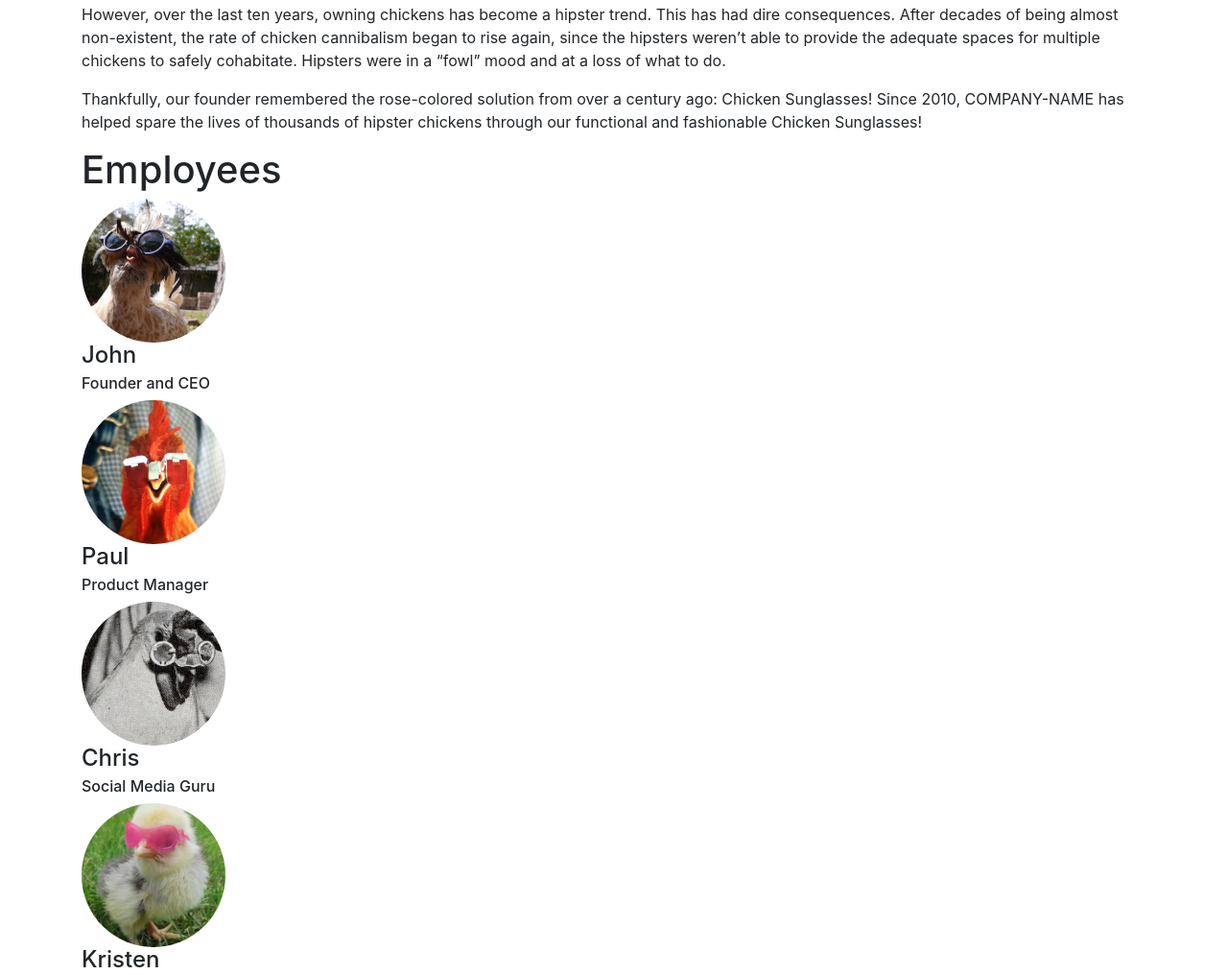
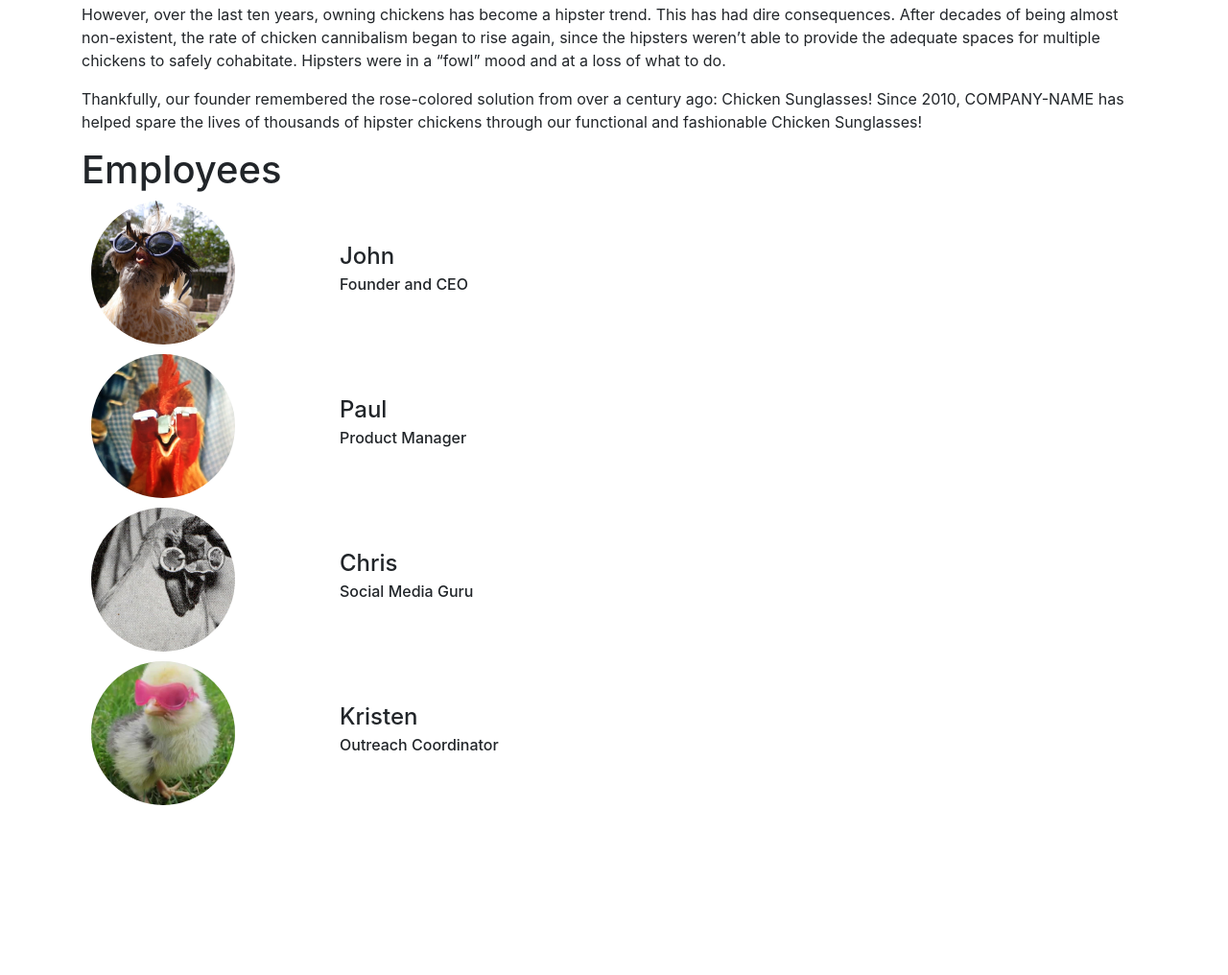
Before and after one commit to nss-day-cohort-22/company-website-part-deux-confused-camels, a plain HTML site: page about/about.html in a window 1280 px wide. Shown: the part 853-1869 px from the top of the page at 96% size. After the commit the page ends 1750 px from the top, so only its background shows below. Drawn offline with nearby package versions, Linux system fonts and the light colour scheme.

Commit message:
added basic formatting to about page

```diff
--- a/about/about-controller.js
+++ b/about/about-controller.js
@@ -25,8 +25,10 @@ for (let i = 0; i < employeeDatabase.length; i++) {
     employeeElement.innerHTML += `
     <article class="employee">
         <img src="${currentEmployee.image}" class="employee-image">
-        <h4 class="employee-name">${currentEmployee.name}</h4>
-        <h6 class="employee-title">${currentEmployee.title}</h6>
+        <div class="employee-name-title")>
+            <h4 class="employee-name">${currentEmployee.name}</h4>
+            <h6 class="employee-title">${currentEmployee.title}</h6>
+        </div>
     </article>
     `
 }
--- a/about/about.css
+++ b/about/about.css
@@ -1,3 +1,11 @@
+.about-img {
+    text-align: center;
+}
+
+.about-img > img {
+    height: 500px;
+}
+
 .employee-image {
     height: 150px;
     width: 150px;
@@ -5,10 +13,15 @@
     object-fit: cover;
 }
 
-.about-img {
-    text-align: center;
+.employee {
+    display: -webkit-flex;
+    display: flex;
+    /* flex-direction: row; */
+    margin: 10px;
 }
 
-.about-img > img {
-    height: 500px;
+.employee-name-title {
+    align-self: center;
+    padding-left: 10%;
+    width: 40%;
 }
```
Also changed, not shown: about/about.html (+1 -0 lines).
